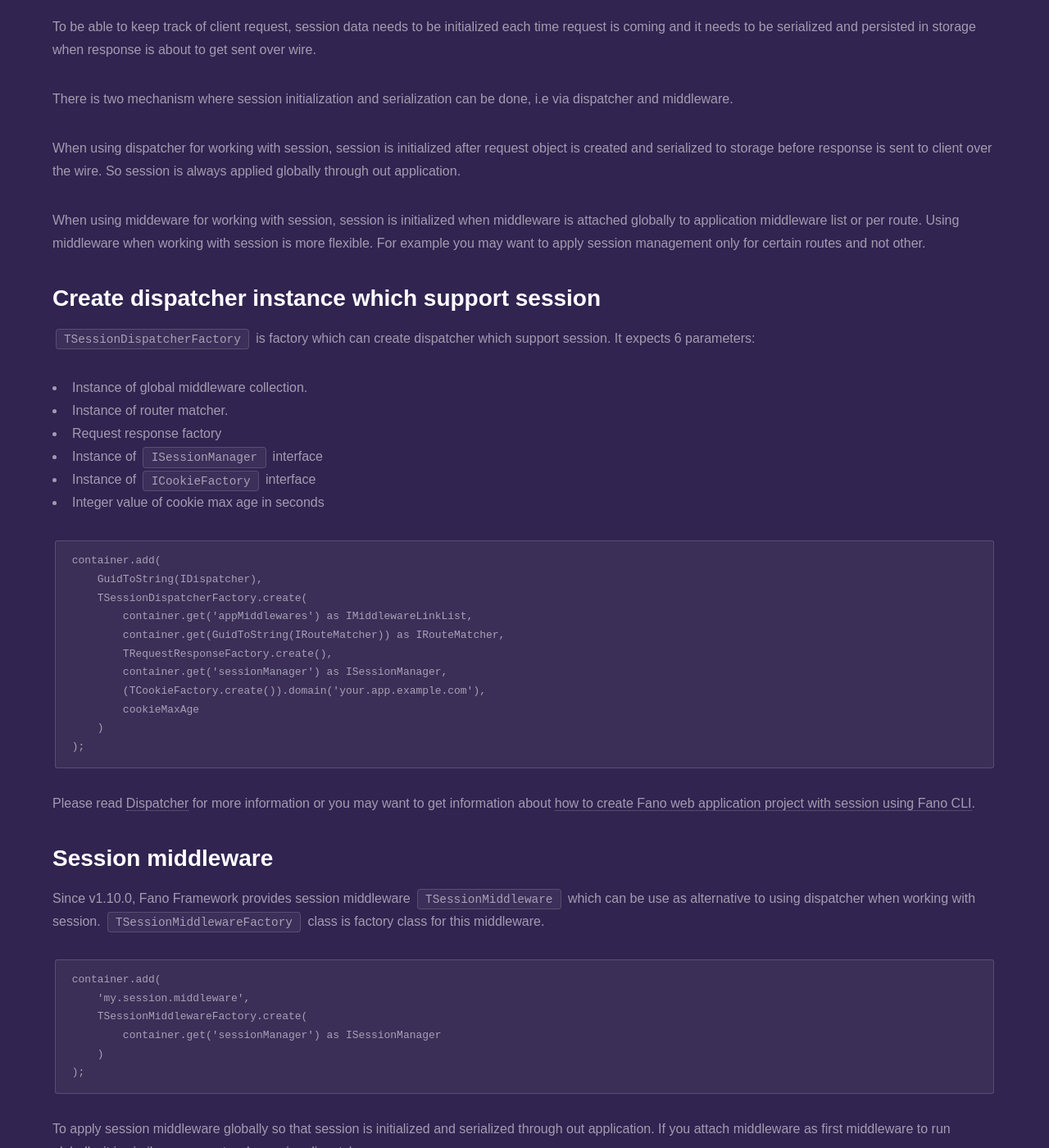
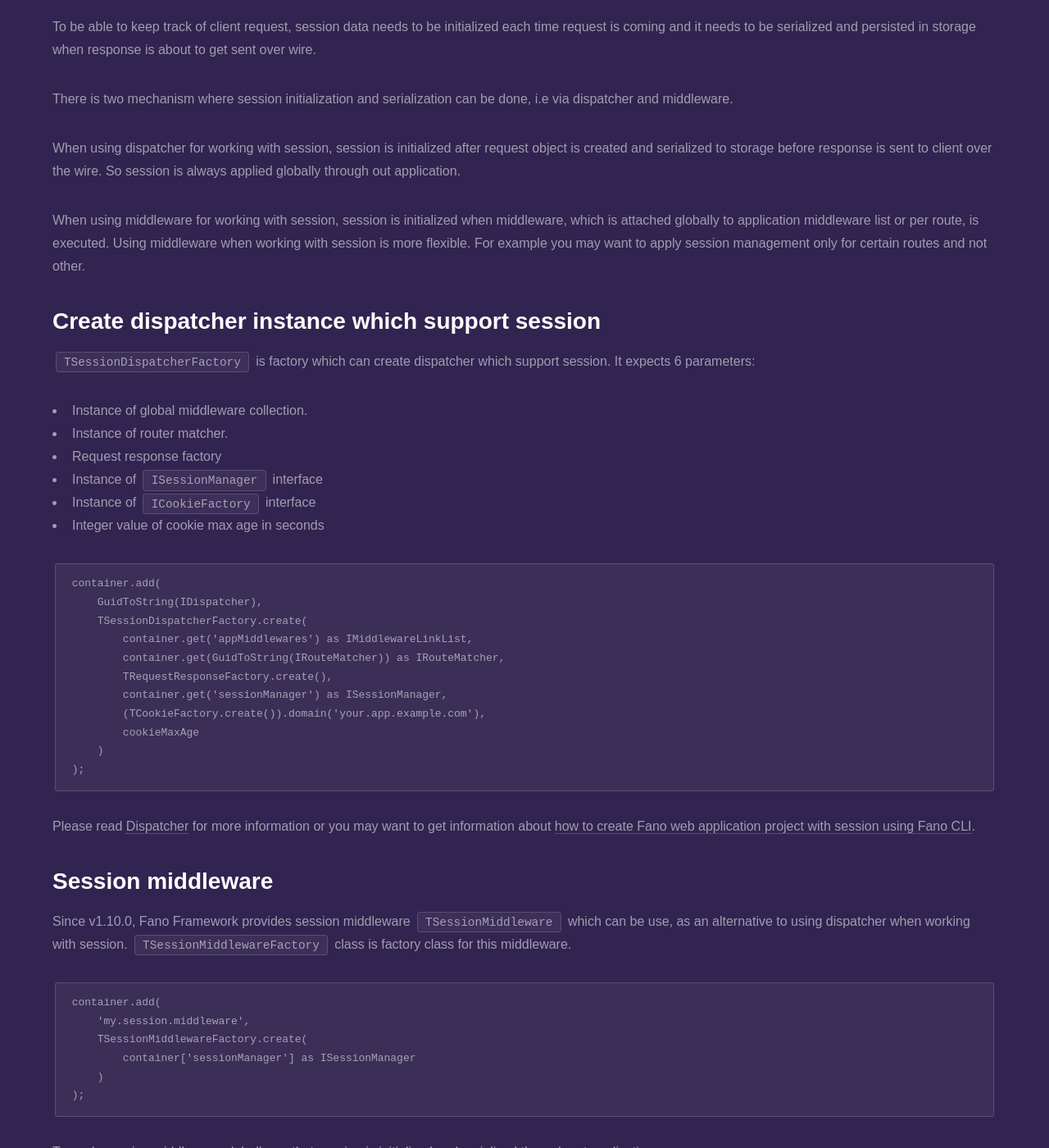
Before and after one commit to fanoframework/fanoframework.github.io, a Jekyll site: the page built from working-with-session/index.md, in a window 1280 px wide and 1400 px high, scrolled down 6675 px. Shown: the whole window at 82% size. Built offline with Jekyll 4.4.1, drawn with Linux system fonts in a browser that asks for light colours; our own code applies the rules of GitHub Pages for plain Markdown files; some of the changed text lies outside the part shown.

Commit message:
fix typo error and improve sentence

````diff
--- a/working-with-session/index.md
+++ b/working-with-session/index.md
@@ -229,7 +229,7 @@ There is two mechanism where session initialization and serialization can be don
 
 When using dispatcher for working with session, session is initialized after request object is created and serialized to storage before response is sent to client over the wire. So session is always applied globally through out application.
 
-When using middeware for working with session, session is initialized when middleware is attached globally to application middleware list or per route. Using middleware when working with session is more flexible. For example you may want to apply session management only for certain routes and not other.
+When using middleware for working with session, session is initialized when middleware, which is attached globally to application middleware list or per route, is executed. Using middleware when working with session is more flexible. For example you may want to apply session management only for certain routes and not other.
 
 ## Create dispatcher instance which support session
 
@@ -259,23 +259,25 @@ container.add(
 Please read [Dispatcher](/dispatcher) for more information or you may want to get information about [how to create Fano web application project with session using Fano CLI](/scaffolding-with-fano-cli#add-session-support).
 
 ## Session middleware
-Since v1.10.0, Fano Framework provides session middleware `TSessionMiddleware` which can be use as alternative to using dispatcher when working with session. `TSessionMiddlewareFactory` class is factory class for this middleware.
+Since v1.10.0, Fano Framework provides session middleware `TSessionMiddleware` which can be use, as an alternative to using dispatcher when working with session. `TSessionMiddlewareFactory` class is factory class for this middleware.
 
 ```
 container.add(
     'my.session.middleware',
     TSessionMiddlewareFactory.create(
-        container.get('sessionManager') as ISessionManager
+        container['sessionManager'] as ISessionManager
     )
 );
 ```
 
-To apply session middleware globally so that session is initialized and serialized through out application. If you attach middleware as first middleware to run globally, it is similar compare to when using dispatcher.
+To apply session middleware globally, so that session is initialized and serialized through out application.
 
 ```
 (container['appMiddlewares'] as IMiddlewareList)
     .add(container['my.session.middleware'] as IMiddleware);
 ```
+
+It is similar to using dispatcher.
 
 To apply session middleware so that session is only initialized and serialized when certain routes is accessed, attach middleware to route.
 
````
